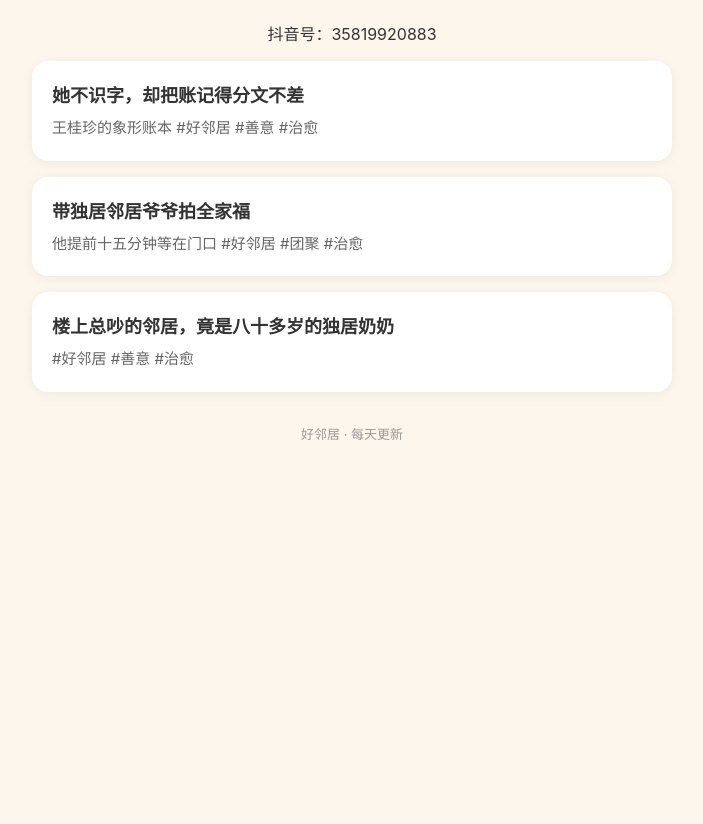
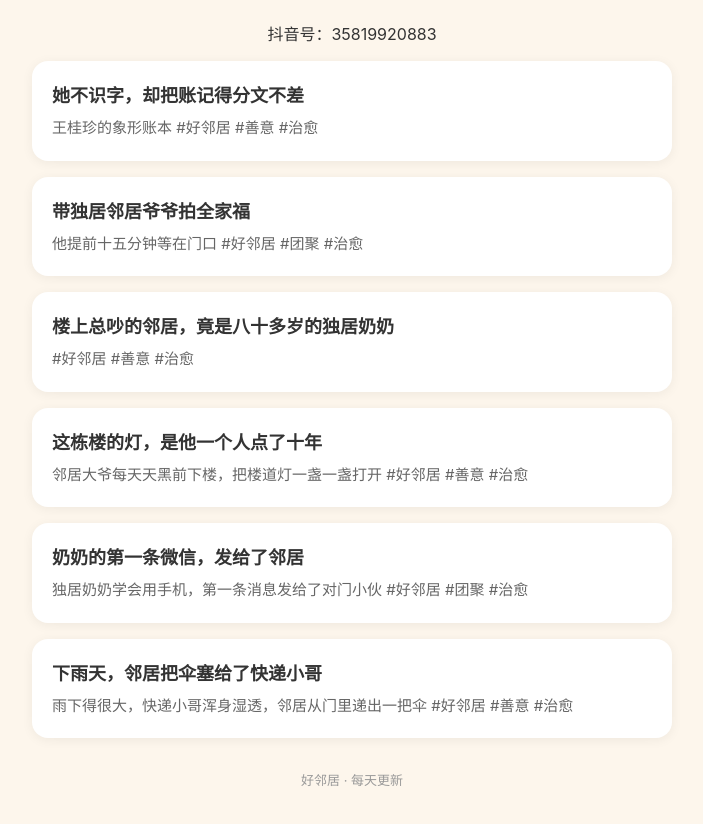
Before and after one commit to bzhao3070-cyber/good-neighbor, a plain HTML site: page index.html in a window 1280 px wide. Shown: the part 130-954 px from the top of the page, without its empty margins (288-991 px from the left). Before the commit the page ends 800 px from the top, so only its background shows below. Drawn offline with Linux system fonts and the light colour scheme.

Commit message:
主页加上 3 条新点子

```diff
--- a/index.html
+++ b/index.html
@@ -32,6 +32,18 @@
     <h2>楼上总吵的邻居，竟是八十多岁的独居奶奶</h2>
     <p>#好邻居 #善意 #治愈</p>
   </div>
+  <div class="card">
+    <h2>这栋楼的灯，是他一个人点了十年</h2>
+    <p>邻居大爷每天天黑前下楼，把楼道灯一盏一盏打开 #好邻居 #善意 #治愈</p>
+  </div>
+  <div class="card">
+    <h2>奶奶的第一条微信，发给了邻居</h2>
+    <p>独居奶奶学会用手机，第一条消息发给了对门小伙 #好邻居 #团聚 #治愈</p>
+  </div>
+  <div class="card">
+    <h2>下雨天，邻居把伞塞给了快递小哥</h2>
+    <p>雨下得很大，快递小哥浑身湿透，邻居从门里递出一把伞 #好邻居 #善意 #治愈</p>
+  </div>
   <p class="foot">好邻居 · 每天更新</p>
 </div>
 </body>
```
